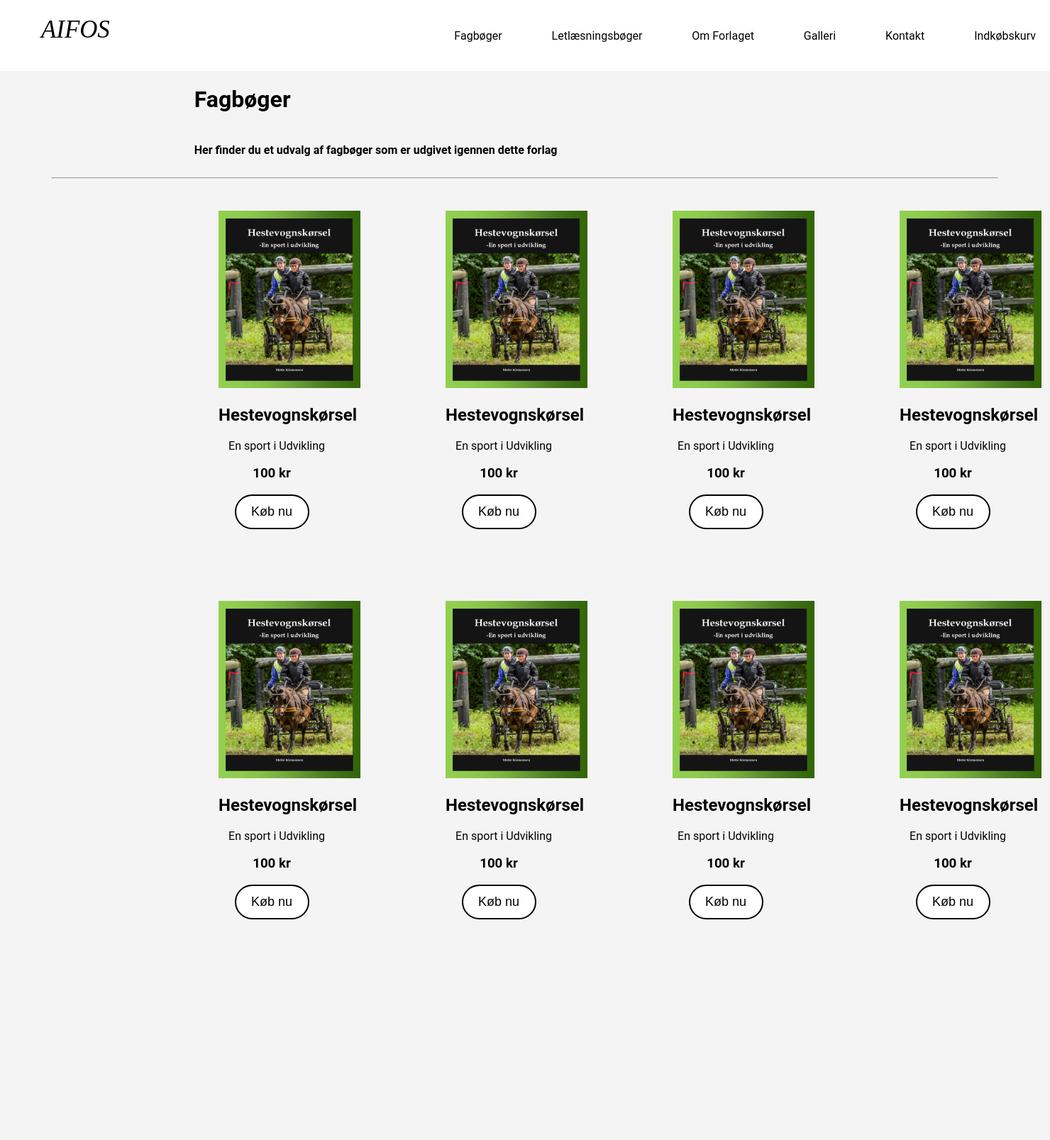
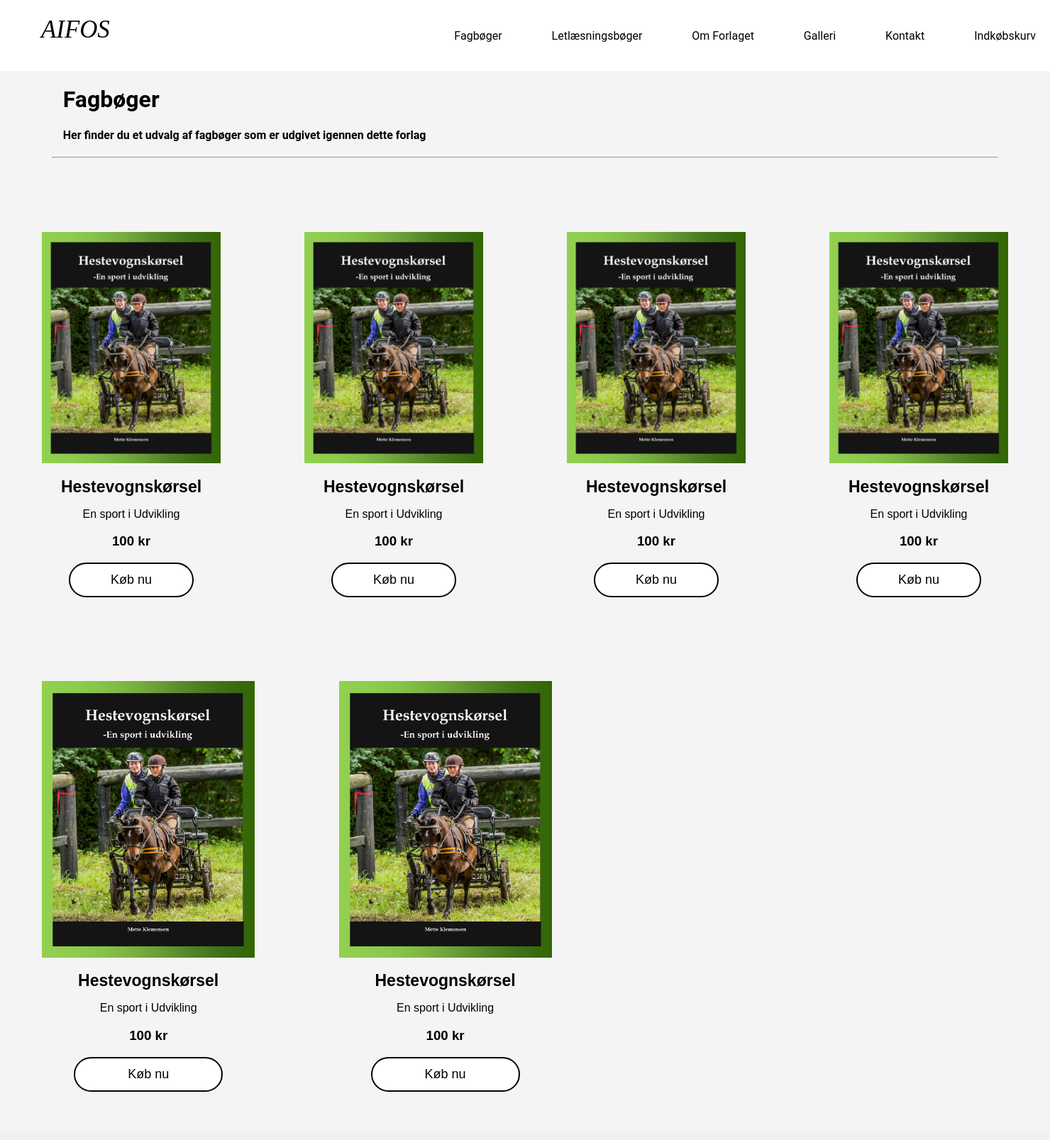
Before and after one commit to jona1411/ForlagetAifos, a web app: file Products.html in a window 1480 px wide. Shown: the whole page at 71% size. After the commit the page ends 1539 px from the top, so only its background shows below. Run offline with its HTML, style and script files only (its server is not run), Linux system fonts and the light colour scheme.

Commit message:
Finished the product overview page

```diff
--- a/CSS/style.css
+++ b/CSS/style.css
@@ -255,14 +255,12 @@ input[type=submit]:hover {
 
 .products {
   background-color: #f4f4f4;
-  display: -webkit-box;
-  display: -ms-flexbox;
-  display: flex;
-  -webkit-box-orient: vertical;
-  -webkit-box-direction: normal;
-      -ms-flex-direction: column;
-          flex-direction: column;
   text-align: center;
+}
+
+.products .products--title h1, .products .products--title h4 {
+  text-align: left;
+  padding-left: 6%;
 }
 
 .products hr {
@@ -271,116 +269,48 @@ input[type=submit]:hover {
   margin-bottom: 3%;
 }
 
-.products h1, .products h4 {
-  text-align: left;
-  padding-left: 18.5%;
+.products .products--overview {
+  display: -webkit-box;
+  display: -ms-flexbox;
+  display: flex;
+  -ms-flex-wrap: wrap;
+      flex-wrap: wrap;
 }
 
-.products .products--overview {
-  display: -ms-grid;
-  display: grid;
-  -ms-grid-rows: (100px)[12];
-      grid-template-rows: repeat(12, 100px);
-  -ms-grid-columns: (150px)[12];
-      grid-template-columns: repeat(12, 150px);
-  grid-gap: 10px;
-  margin-left: 10%;
-  margin-right: 10%;
+.products .products--overview .product--card {
+  max-width: 300px;
+  text-align: center;
+  font-family: arial;
+  padding: 4%;
+  -webkit-box-flex: 1;
+      -ms-flex-positive: 1;
+          flex-grow: 1;
+  -ms-flex-preferred-size: 16%;
+      flex-basis: 16%;
 }
 
-.products .products--overview .product--card--1 {
-  height: 200px;
-  width: 150px;
-  -ms-grid-column: 2;
-  grid-column: 2;
+.products .products--overview .product--card img {
+  max-width: 100%;
 }
 
-.products .products--overview .product--card--1 p {
-  text-align: right;
+.products .products--overview .product--card h1 {
+  font-size: 23px;
 }
 
-.products .products--overview .product--card--2 {
-  height: 200px;
-  width: 150px;
-  -ms-grid-column: 4;
-  grid-column: 4;
+.products .products--overview .product--card button {
+  border: 2px solid black;
+  outline: 0;
+  padding: 12px;
+  color: Black;
+  background-color: white;
+  text-align: center;
+  cursor: pointer;
+  width: 70%;
+  font-size: 18px;
+  border-radius: 30px;
 }
 
-.products .products--overview .product--card--2 p {
-  text-align: right;
-}
-
-.products .products--overview .product--card--3 {
-  height: 200px;
-  width: 150px;
-  -ms-grid-column: 6;
-  grid-column: 6;
-}
-
-.products .products--overview .product--card--3 p, .products .products--overview .product--card--3 h3 {
-  text-align: center;
-}
-
-.products .products--overview .product--card--4 {
-  height: 200px;
-  width: 150px;
-  -ms-grid-column: 8;
-  grid-column: 8;
-}
-
-.products .products--overview .product--card--4 p {
-  text-align: right;
-}
-
-.products .products--overview .product--card--5 {
-  height: 200px;
-  width: 150px;
-  -ms-grid-column: 2;
-  grid-column: 2;
-  -ms-grid-row: 6;
-  grid-row: 6;
-}
-
-.products .products--overview .product--card--5 p {
-  text-align: right;
-}
-
-.products .products--overview .product--card--6 {
-  height: 200px;
-  width: 150px;
-  -ms-grid-column: 4;
-  grid-column: 4;
-  -ms-grid-row: 6;
-  grid-row: 6;
-}
-
-.products .products--overview .product--card--6 p {
-  text-align: right;
-}
-
-.products .products--overview .product--card--7 {
-  height: 200px;
-  width: 150px;
-  -ms-grid-column: 6;
-  grid-column: 6;
-  -ms-grid-row: 6;
-  grid-row: 6;
-}
-
-.products .products--overview .product--card--7 p, .products .products--overview .product--card--7 h3 {
-  text-align: center;
-}
-
-.products .products--overview .product--card--8 {
-  height: 200px;
-  width: 150px;
-  -ms-grid-column: 8;
-  grid-column: 8;
-  -ms-grid-row: 6;
-  grid-row: 6;
-}
-
-.products .products--overview .product--card--8 p {
-  text-align: right;
+.products .products--overview .product--card button:hover {
+  opacity: 0.5;
 }
 /*# sourceMappingURL=style.css.map */
--- a/CSS/style.scss
+++ b/CSS/style.scss
@@ -205,103 +205,60 @@ input[type=text], select, textarea {
     }
 
 }
+
 //The page showing the book overview
 .products {
     background-color: #f4f4f4;
-    display: flex;
-    flex-direction: column;
     text-align: center;
+    .products--title {
+        h1, h4 {
+            text-align: left;
+            padding-left: 6%;
+        }
+    }
     hr {
         color: black;
         width: 90%;
         margin-bottom: 3%;
     }
-    h1, h4 {
-        text-align: left;
-        padding-left: 18.5%;
+
+
+    .products--overview {
+       display: flex;
+       flex-wrap: wrap;
+
+       .product--card {
+        max-width: 300px;
+        text-align: center;
+        font-family: arial;
+        padding: 4%;
+        flex-grow: 1;
+        flex-basis: 16%;
+        img {
+            max-width: 100%;
+        }
+
+
+        h1 {
+            font-size: 23px;
+        }
+        button {
+            border: 2px solid black;
+            outline: 0;
+            padding: 12px;
+            color: Black;
+            background-color: white;
+            text-align: center;
+            cursor: pointer;
+            width: 70%;
+            font-size: 18px;
+            border-radius: 30px;
+
+                &:hover {
+                    opacity: 0.5;
+                }
+        }
     }
 
-    .products--overview {
-
-       display: grid;
-       grid-template-rows: repeat(12, 100px );
-       grid-template-columns: repeat(12, 150px);
-       grid-gap: 10px;
-       margin-left: 10%;
-       margin-right: 10%;
-
-        .product--card--1 {
-            height: 200px;
-            width: 150px;
-            grid-column: 2;
-
-            p {
-                text-align: right;
-            }
-        }
-        .product--card--2 {
-            height: 200px;
-            width: 150px;
-            grid-column: 4;
-            p {
-                text-align: right;
-            }
-        }
-        .product--card--3 {
-            height: 200px;
-            width: 150px;
-            grid-column: 6;
-
-
-            p, h3 {
-                text-align: center;
-            }
-        }
-        .product--card--4 {
-            height: 200px;
-            width: 150px;
-            grid-column: 8;
-
-            p {
-                text-align: right;
-            }
-        }
-        .product--card--5 {
-            height: 200px;
-            width: 150px;
-            grid-column: 2;
-            grid-row: 6;
-
-            p {
-                text-align: right;
-            }
-        }
-        .product--card--6 {
-            height: 200px;
-            width: 150px;
-            grid-column: 4;
-            grid-row: 6;
-            p {
-                text-align: right;
-            }
-        }
-        .product--card--7 {
-            height: 200px;
-            width: 150px;
-            grid-column: 6;
-            grid-row: 6;
-            p, h3 {
-                text-align: center;
-            }
-        }
-        .product--card--8 {
-            height: 200px;
-            width: 150px;
-            grid-column: 8;
-            grid-row: 6;
-            p {
-                text-align: right;
-            }
-        }
     }
 }
--- a/Products.html
+++ b/Products.html
@@ -25,76 +25,61 @@
         </div>
     </div>
     <div class="products">
+        <div class="products--title">
             <h1>Fagbøger</h1>
             <h4>Her finder du et udvalg af fagbøger som er udgivet igennen dette forlag</h4>
+        </div>
             <hr>
             <div class="products--overview">
-                <div class="product--card--1">
-                        <img src="Images/forside.jpg" alt="alttext" height="250px" width="200px">
-                        <h2>Hestevognskørsel</h2>
+
+                <div class="product--card">
+                    <img src="Images/forside.jpg" alt="alttext" >
+                    <h1>Hestevognskørsel</h1>
                     <p>En sport i Udvikling</p>
                     <h3>100 kr</h3>
                     <a href="/ProductPage.html">
                         <button>Køb nu</button>
                     </a>
                 </div>
-                <div class="product--card--2">
-                        <img src="Images/forside.jpg" alt="alttext" height="250px" width="200px">
-                        <h2>Hestevognskørsel</h2>
+                <div class="product--card">
+                    <img src="Images/forside.jpg" alt="alttext" >
+                    <h1>Hestevognskørsel</h1>
                     <p>En sport i Udvikling</p>
                     <h3>100 kr</h3>
                     <a href="/ProductPage.html">
                         <button>Køb nu</button>
                     </a>
                 </div>
-                <div class="product--card--3">
-                        <img src="Images/forside.jpg" alt="alttext" height="250px" width="200px">
-                        <h2>Hestevognskørsel</h2>
+                <div class="product--card">
+                    <img src="Images/forside.jpg" alt="alttext" >
+                    <h1>Hestevognskørsel</h1>
                     <p>En sport i Udvikling</p>
                     <h3>100 kr</h3>
                     <a href="/ProductPage.html">
                         <button>Køb nu</button>
                     </a>
                 </div>
-                <div class="product--card--4">
-                        <img src="Images/forside.jpg" alt="alttext" height="250px" width="200px">
-                        <h2>Hestevognskørsel</h2>
+                <div class="product--card">
+                    <img src="Images/forside.jpg" alt="alttext" >
+                    <h1>Hestevognskørsel</h1>
                     <p>En sport i Udvikling</p>
                     <h3>100 kr</h3>
                     <a href="/ProductPage.html">
                         <button>Køb nu</button>
                     </a>
                 </div>
-                <div class="product--card--5">
-                        <img src="Images/forside.jpg" alt="alttext" height="250px" width="200px">
-                        <h2>Hestevognskørsel</h2>
+                <div class="product--card">
+                    <img src="Images/forside.jpg" alt="alttext" >
+                    <h1>Hestevognskørsel</h1>
                     <p>En sport i Udvikling</p>
                     <h3>100 kr</h3>
                     <a href="/ProductPage.html">
                         <button>Køb nu</button>
                     </a>
                 </div>
-                <div class="product--card--6">
-                        <img src="Images/forside.jpg" alt="alttext" height="250px" width="200px">
-                        <h2>Hestevognskørsel</h2>
-                        <p>En sport i Udvikling</p>
-                        <h3>100 kr</h3>
-                        <a href="/ProductPage.html">
-                            <button>Køb nu</button>
-                        </a>
-                </div>
-                <div class="product--card--7">
-                        <img src="Images/forside.jpg" alt="alttext" height="250px" width="200px">
-                        <h2>Hestevognskørsel</h2>
-                        <p>En sport i Udvikling</p>
-                        <h3>100 kr</h3>
-                        <a href="/ProductPage.html">
-                            <button>Køb nu</button>
-                        </a>
-                </div>
-                <div class="product--card--8">
-                        <img src="Images/forside.jpg" alt="alttext" height="250px" width="200px">
-                        <h2>Hestevognskørsel</h2>
+                <div class="product--card">
+                    <img src="Images/forside.jpg" alt="alttext" >
+                    <h1>Hestevognskørsel</h1>
                     <p>En sport i Udvikling</p>
                     <h3>100 kr</h3>
                     <a href="/ProductPage.html">
@@ -104,8 +89,6 @@
 
         </div>
     </div>
-
-    <div class="footer"></div>
 </main>
 
 </body>
```
Also changed, not shown: 1 other file. Lines whose indentation alone changed are shown as unchanged.
